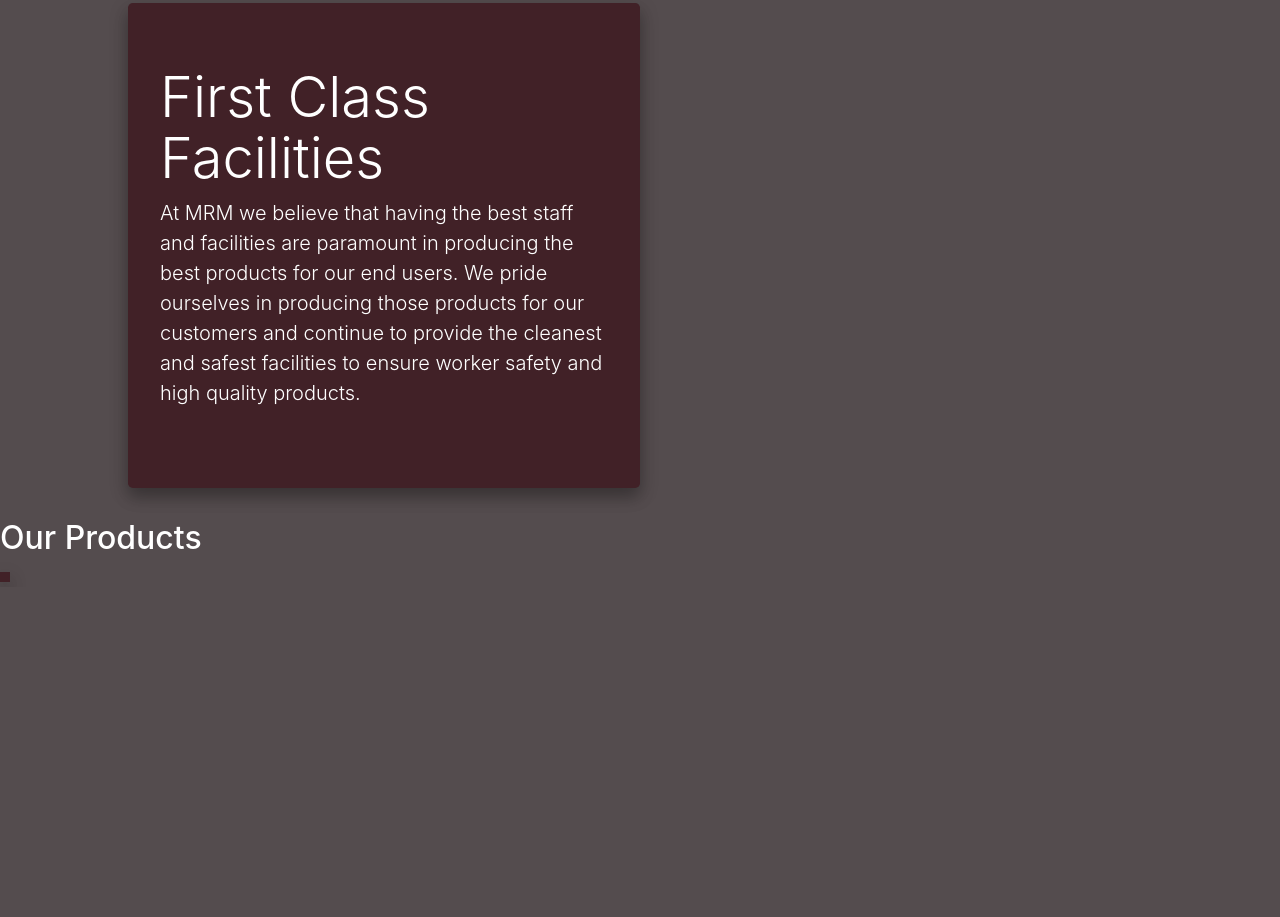
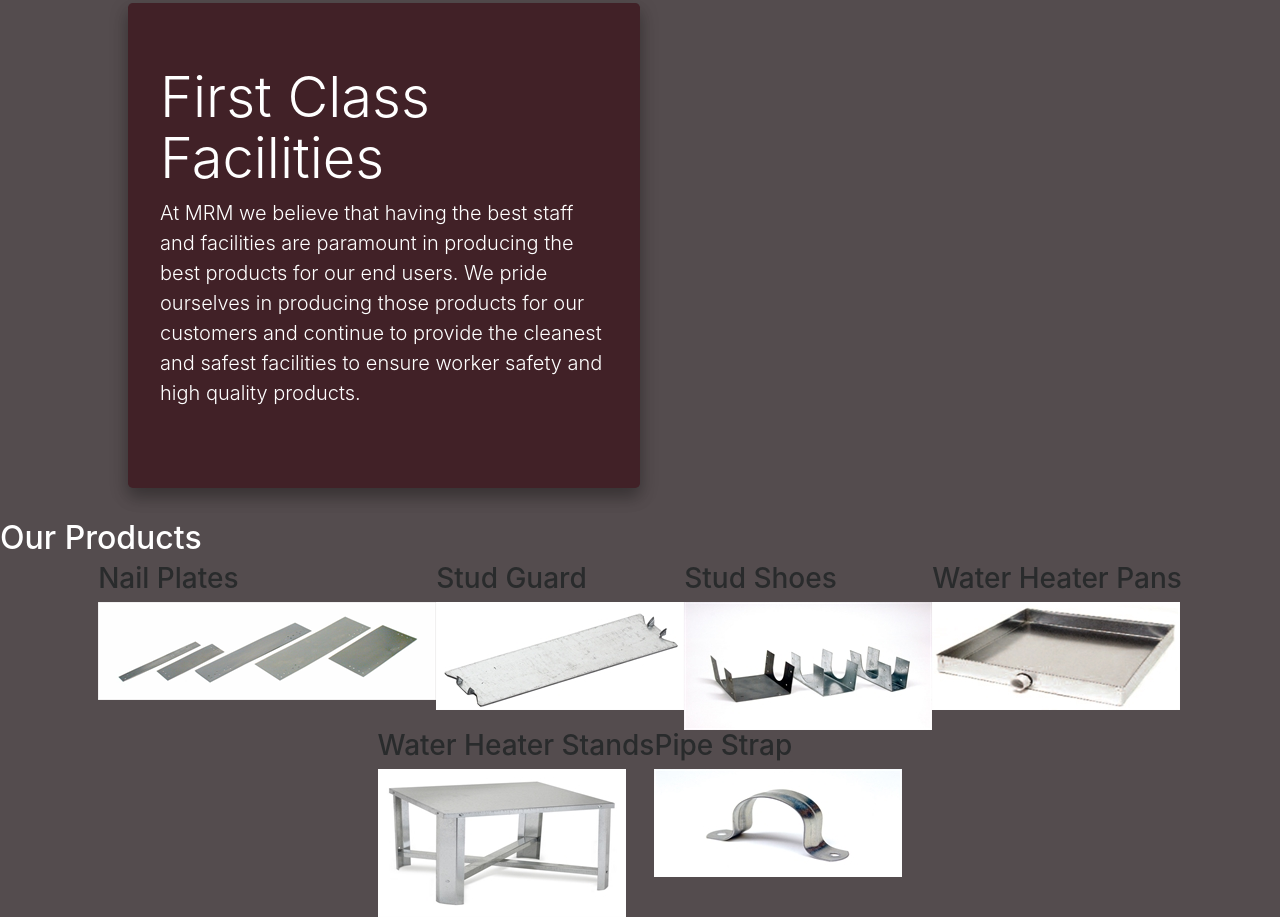
Before and after one commit to madsray/MRMFG, a plain HTML site: page index.html in a window 1280 px wide. Shown: the part 696-1613 px from the top of the page. Before the commit the page ends 1283 px from the top, so only its background shows below. Drawn offline with nearby package versions, Linux system fonts and the light colour scheme.

Commit message:
added images

```diff
--- a/index.html
+++ b/index.html
@@ -29,16 +29,16 @@
   </div>
   <div id="slideshow">
     <div>
-      <img src="https://i.imgur.com/v6OfuXk.jpg">
+      <img class="caro" src="https://i.imgur.com/v6OfuXk.jpg">
     </div>
     <div>
-      <img src="https://i.imgur.com/uWoFCVZ.jpg">
+      <img class="caro" src="https://i.imgur.com/uWoFCVZ.jpg">
     </div>
     <div>
-      <img src="https://i.imgur.com/fU7v2eQ.jpg">
+      <img class="caro" src="https://i.imgur.com/fU7v2eQ.jpg">
     </div>
     <div>
-      <img src="https://i.imgur.com/uKd0t2X.jpg">
+      <img class="caro" src="https://i.imgur.com/uKd0t2X.jpg">
     </div>
  </div>
 </div>
@@ -48,10 +48,32 @@
   </div>
   <div id="products">
     <h2>Our Products</h2>
+    <div id="first">
     <div>
-      <h3></h3>
-      <img src="">
+      <h3>Nail Plates</h3>
+      <img src="images/nail_plates.png">
     </div>
+    <div>
+      <h3>Stud Guard</h3>
+      <img src="images/stud_guard.jpg">
+    </div>
+    <div>
+      <h3>Stud Shoes</h3>
+      <img src="images/stud_shoe.jpg">
+    </div>
+    <div>
+      <h3>Water Heater Pans</h3>
+      <img src="images/PVC_pan.jpg">
+    </div>
+    <div>
+      <h3>Water Heater Stands</h3>
+      <img src="images/water_heater.jpg">
+    </div>
+    <div>
+      <h3>Pipe Strap</h3>
+      <img src="images/pipe_strap.jpg">
+    </div>
+</div>
   </div>
   <div id="contact">
 
--- a/style.css
+++ b/style.css
@@ -52,7 +52,7 @@ p{
 h2{
   color: #fff;
 }
-img {
+.caro {
   box-shadow: 0 10px 15px 0 rgba(0, 0, 0, 0.2), 0 6px 20px 0 rgba(0, 0, 0, 0.19);
   width: 333px;
   height: auto;
@@ -76,3 +76,9 @@ img {
   align-items: center;
   justify-content: center;
 }
+#first{
+  display: flex;
+  flex-wrap: wrap;
+  width: 100%;
+  justify-content: center;
+}
```
Also changed, not shown: images/PVC_pan.jpg (added), images/nail_plates.png (added), images/pipe_strap.jpg (added), images/stud_guard.jpg (added), images/stud_shoe.jpg (added), images/water_heater.jpg (added).
